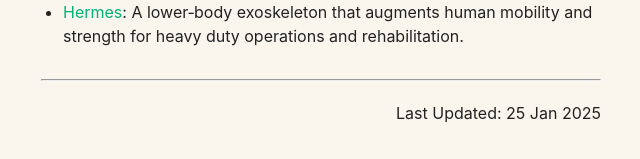
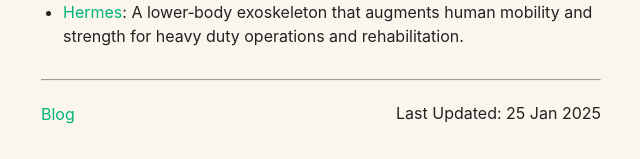
Before and after one commit to vindou/vindou, a Jekyll site: the page built from index.html, in a window 1280 px wide. Shown: the part 927-1086 px from the top of the page, without its empty margins (319-959 px from the left). Built offline with Jekyll 4.4.1, drawn with Linux system fonts in a browser that asks for light colours.

Commit message:
blogalawg

```diff
--- a/css/index.css
+++ b/css/index.css
@@ -142,10 +142,19 @@
 .footer {
   display: flex;
   flex-direction: row;
-  justify-content: right;
-  align-items: right;
+  justify-content: space-between;
+  align-items: center; /* Aligns items vertically in the center */
   margin-bottom: 15px;
 }
+
+.left-text {
+  text-align: left;
+}
+
+.right-text {
+  text-align: right;
+}
+
 
 .title-text {
   margin-top: 5px;
--- a/index.html
+++ b/index.html
@@ -96,6 +96,12 @@
   </div>
 </div>
 <hr>
+
 <div class="section footer">
-  <p>Last Updated: {{ site.time | date_to_string }}</p>
+  <div class="left-text">
+    <a href="https://gilcha.com/blog">Blog</a>
+  </div>
+  <div class="right-text">
+    <p>Last Updated: {{ site.time | date_to_string }}</p>
+  </div>
 </div>
```
Also changed, not shown: blog/index.html (added).
